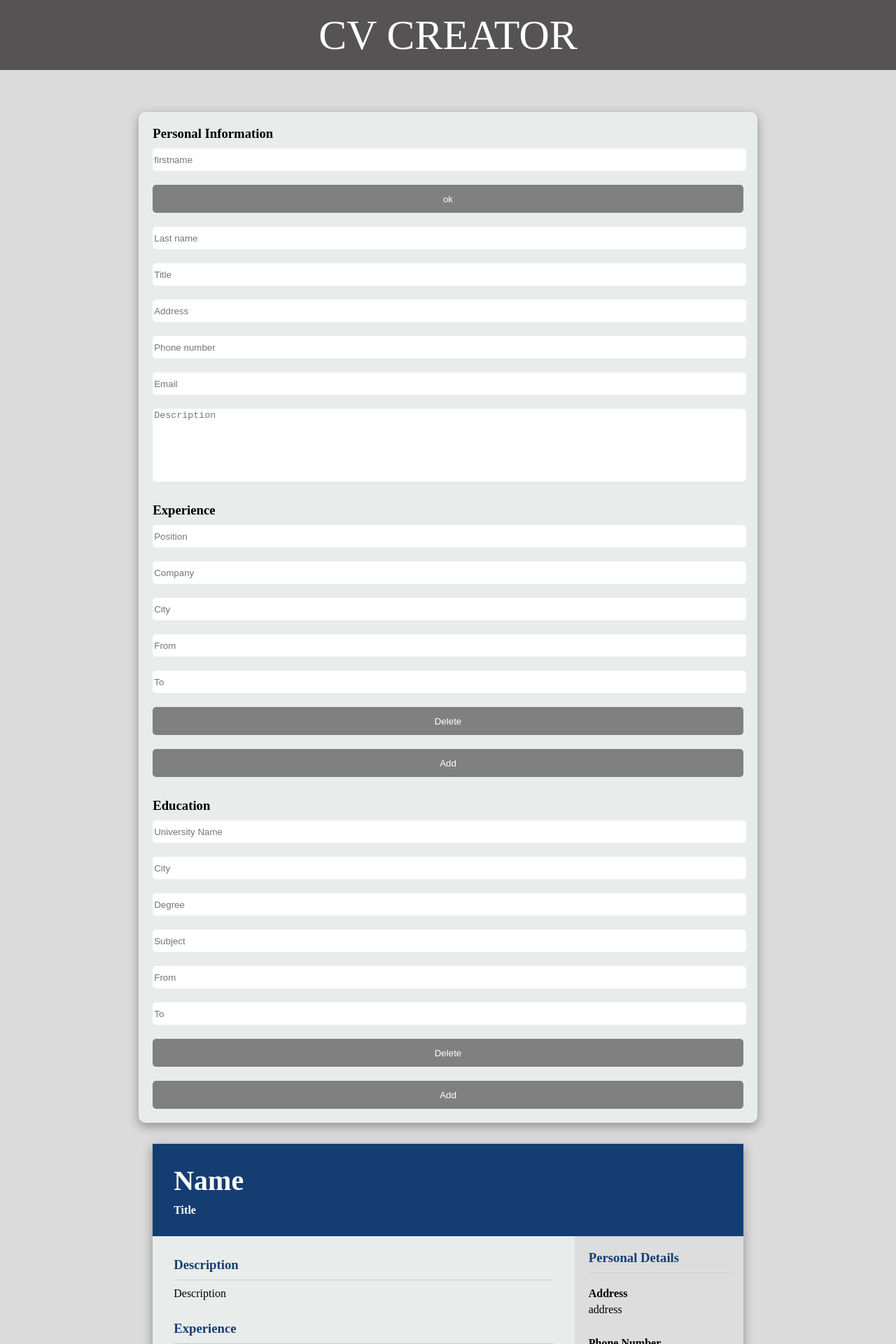
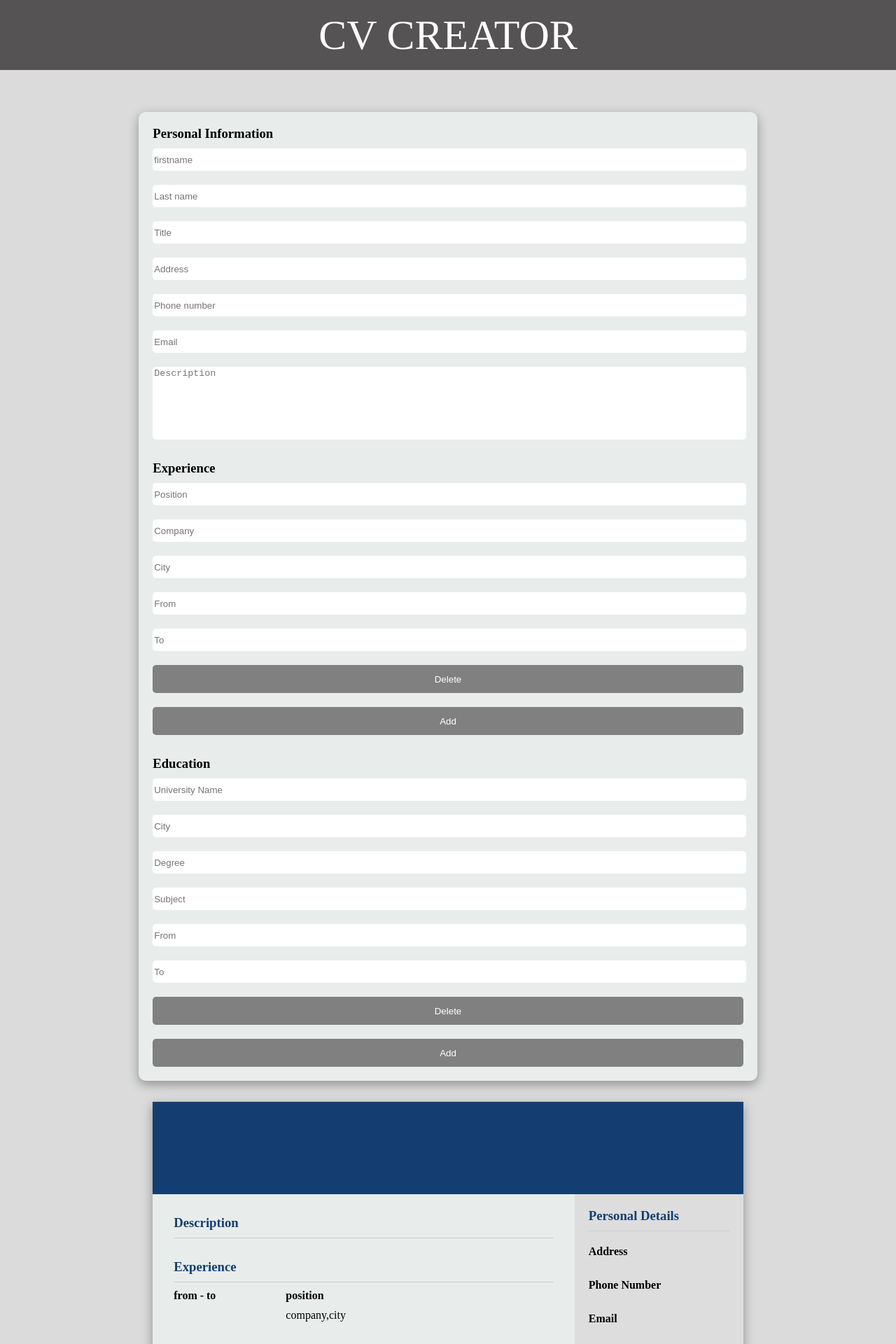
Before and after one commit to Akashzxr/cv-application, a React (Create React App) app: page / in a window 1280 px wide. Shown: the top 1920 px of the page at 70% size. Built offline with nearby package versions, Linux system fonts and the light colour scheme.

Commit message:
information displaying in preview sucessfull

```diff
--- a/src/App.js
+++ b/src/App.js
@@ -9,22 +9,50 @@ class App extends Component{
   constructor(props){
     super(props);
     this.state = {
-      name:"",
+      fname:"",
+      lname:"",
+      title:"",
+      address:"",
+      phonenumber:"",
+      email:"",
+      description:"",
     }
   }
 
-  handlecallback=(info)=>{
-    this.setState({name:info});
+  handlecallback=(info,name)=>{
+    if(name==="firstname"){
+      this.setState({fname:info});
+    }
+    else if(name==="lastname"){
+      this.setState({lname:info});
+    }
+    else if(name==="title"){
+      this.setState({title:info})
+    }
+    else if(name==="address"){
+      this.setState({address:info})
+    }
+    else if(name==="phonenumber"){
+      this.setState({phonenumber:info})
+    }
+    else if(name==="email"){
+      this.setState({email:info})
+    }
+    else{
+      this.setState({description:info})
+    }
+
 
   }
 
   render(){
+    const {fname,lname,title,address,phonenumber,email,description}=this.state;
     return(
       <div className="app">
          <Header/>
-         {this.state.name}
+         {address}
          <Form newinfo={this.handlecallback}/>
-         <Preview/>
+         <Preview fname={fname} lname={lname} title={title} address={address} phonenumber={phonenumber} email={email} description={description} />
       </div>
 
     );
--- a/src/components/form/form.js
+++ b/src/components/form/form.js
@@ -16,20 +16,32 @@ constructor(props){
 }
 
 
-getinfo=(childData)=>{
-    this.setState({name: childData});
-    this.props.newinfo(childData);
-    console.log(childData);
- }
-
-    handleCallback = (childData) =>{
-        this.getinfo();
-        this.setState({name: childData});
+getinfo=(childData,name)=>{
+    //this.setState({name: childData});
+    if(name==="firstname"){
+        this.props.newinfo(childData,"firstname");
+        console.log("firstname");
+    }
+    else if(name==="lastname"){
+        this.props.newinfo(childData,"lastname");
+    }
+    else if(name==="title"){
+        this.props.newinfo(childData,"title");
+    }
+    else if(name==="address"){
+        this.props.newinfo(childData,"address");
+    }
+    else if(name==="phonenumber"){
+        this.props.newinfo(childData,"phonenumber");
+    }
+    else if(name==="email"){
+        this.props.newinfo(childData,"email");
+    }
+    else{
+        this.props.newinfo(childData,"decription");
     }
 
-
-
-//
+ }
 
 
     render(){
@@ -38,7 +50,7 @@ getinfo=(childData)=>{
         //
         return(
         <div className="form">
-         <Information parentCallback = {this.getinfo} new={this.getinfo}/>
+         <Information parentCallback = {this.getinfo}/>
          {name}
          <Experience/>
          <Education/>
--- a/src/components/form/information.js
+++ b/src/components/form/information.js
@@ -20,29 +20,47 @@ class Information extends Component{
 //
     onTrigger(e) {
 
-        const v = e.target.value;
-        this.props.parentCallback(v);
-
-        //event.preventDefault();
+        const value = e.target.value;
+        const name = e.target.name;
+        //this.setState({[name]:value})
+        if(name==="firstname"){
+            this.props.parentCallback(value,"firstname");
+        }
+        else if(name==="lastname"){
+            this.props.parentCallback(value,"lastname");
+        }
+        else if(name==="title"){
+            this.props.parentCallback(value,"title");
+        }
+        else if(name==="address"){
+            this.props.parentCallback(value,"address");
+        }
+        else if(name==="phonenumber"){
+            this.props.parentCallback(value,"phonenumber");
+        }
+        else if(name==="email"){
+            this.props.parentCallback(value,"email");
+        }
+        else{
+            this.props.parentCallback(value,"description");
+        }
     }
-//
 
 
     render(){
 
         return(
-       <div className="information">
+       <div className="information" >
           <h3>Personal Information</h3>
-          <div className="inputs">
-          <input name = "myname" className="input" type={"text"}  onChange={this.onTrigger}  placeholder="firstname"/>
-          <button>ok</button>
-          <input className="input" type={"text"} placeholder="Last name"/>
-          <input className="input" type={"text"} placeholder="Title"/>
-          <input className="input" type={"text"} placeholder="Address"/>
-          <input className="input" type={"text"} placeholder="Phone number"/>
-          <input className="input" type={"email"} placeholder="Email"/>
-          <textarea className="description"  placeholder="Description"/>
-          </div>
+          <form className="inputs">
+          <input name ="firstname" className="input" type={"text"} onChange={this.onTrigger} placeholder="firstname"/>
+          <input name="lastname" onChange={this.onTrigger} className="input" type={"text"}  placeholder="Last name"/>
+          <input name="title" onChange={this.onTrigger} className="input" type={"text"} placeholder="Title"/>
+          <input name="address" onChange={this.onTrigger} className="input" type={"text"} placeholder="Address"/>
+          <input name="phonenumber" onChange={this.onTrigger} className="input" type={"text"} placeholder="Phone number"/>
+          <input name="email" onChange={this.onTrigger} className="input" type={"email"} placeholder="Email"/>
+          <textarea name="description" onChange={this.onTrigger} className="description"  placeholder="Description"/>
+          </form>
        </div>
         );
     }
--- a/src/components/preview/contents.js
+++ b/src/components/preview/contents.js
@@ -3,12 +3,13 @@ import React, { Component } from "react";
 class Contents extends Component{
 
        render(){
+        const {description}=this.props;
         return(
          <div className="contents">
 
            <div className="preview-contents">
               <h3 className="cstyle">Description</h3>
-              Description
+              {description}
            </div>
 
            <div className="preview-contents">
--- a/src/components/preview/heading.js
+++ b/src/components/preview/heading.js
@@ -4,10 +4,11 @@ class Heading extends Component{
 
 
     render(){
+        const {lname,fname,title}=this.props;
         return(
          <div className="heading">
-            <h2 className="name">Name</h2>
-            <h4 className="title">Title</h4>
+            <h2 className="name">{fname} {lname}</h2>
+            <h4 className="title">{title}</h4>
          </div>
         );
     }
--- a/src/components/preview/preview.js
+++ b/src/components/preview/preview.js
@@ -9,12 +9,12 @@ class Preview extends Component{
 
 
   render(){
-
+    const {lname,fname,title,address,email,phonenumber,description}=this.props;
     return(
         <div className="preview">
-           <Heading/>
-           <Sidebar/>
-           <Contents/>
+           <Heading fname={fname} lname={lname} title={title} />
+           <Sidebar address={address} email={email} phonenumber={phonenumber}  />
+           <Contents description={description}  />
         </div>
     );
   }
--- a/src/components/preview/sidebar.js
+++ b/src/components/preview/sidebar.js
@@ -5,23 +5,24 @@ class Sidebar extends Component{
 
 
     render(){
+      const {address,email,phonenumber}=this.props;
         return(
          <div className="sidebar">
             <h3 className="sidebar-head">Personal Details</h3>
             <div className="details">
                 <div>
                   <h4>Address</h4>
-                  address
+                  {address}
                </div>
 
                <div>
                   <h4>Phone Number</h4>
-                  phone number
+                  {phonenumber}
                </div>
 
                <div>
                   <h4>Email</h4>
-                  email
+                  {email}
                </div>
 
             </div>
```
